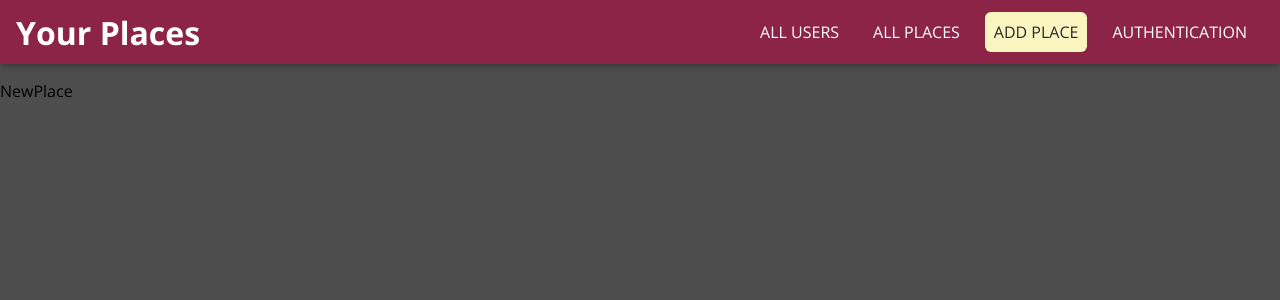
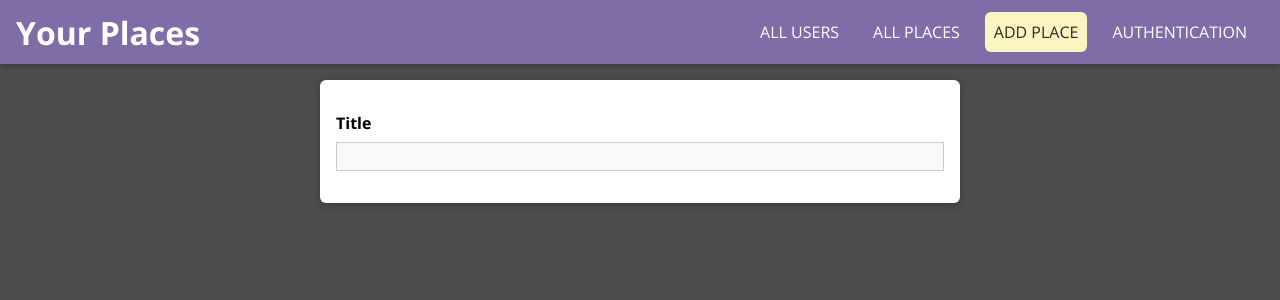
Before and after one commit to rezzankilic/travelGuide, a React (Create React App) app: page /places/new in a window 1280 px wide. Shown: the top 300 px of the page. Built offline with nearby package versions, Linux system fonts and the light colour scheme.

Commit message:
input validation

```diff
--- a/src/App.js
+++ b/src/App.js
@@ -5,6 +5,7 @@
 import NewPlace from './places/pages/NewPlace';
 import MainNavigation from './shared/MainNavigation';
 import UserPlaces from './places/pages/UserPlaces';
+import Map from './shared/Map';
 
 function App() {
   return (
@@ -17,6 +18,7 @@
           <Route path='/places/new' element={<NewPlace/>}/>
           <Route path='/redirect' element={<Navigate to='/' /> } />
           <Route path='/:id/places' element={<UserPlaces />} />
+          <Route path='/map' element={<Map /> } />
 
         </Routes>
       </main>
--- a/src/places/components/PlaceItem.js
+++ b/src/places/components/PlaceItem.js
@@ -4,6 +4,7 @@
 import Card from '../../shared/Card';
 import Button from '../../shared/components/Button';
 import Modal from '../../shared/Modal';
+import Map from '../../shared/Map';
 
 
 export default function PlaceItem(props) {
@@ -29,7 +30,7 @@
     >
 
         <div className='map-container'>
-            <h2> The Map </h2>
+            <Map />
         </div>
 
     </Modal>
--- /dev/null
+++ b/src/places/pages/NewPlace.css
@@ -0,0 +1,10 @@
+.place-form {
+    list-style: none;
+    margin: 0 auto;
+    padding: 1rem;
+    width: 90%;
+    max-width: 40rem;
+    box-shadow: 0 2px 8px rgba(0, 0, 0, 0.26);
+    border-radius: 6px;
+    background: white;
+  }
--- a/src/places/pages/NewPlace.js
+++ b/src/places/pages/NewPlace.js
@@ -1,7 +1,14 @@
 import React from 'react'
+
+
+import './NewPlace.css'
+import Input from '../../shared/components/Input'
+import {VALIDATOR_REQUIRE} from '../../shared/utils/validators'
 
 export default function NewPlace() {
   return (
-    <div>NewPlace</div>
+    <form className='place-form'>
+      <Input element="input" type="text" label="Title" validators={[VALIDATOR_REQUIRE()]} errorText="Please enter a valid title." />
+    </form>
   )
 }
--- a/src/shared/MainHeader.css
+++ b/src/shared/MainHeader.css
@@ -6,7 +6,7 @@
     position: fixed;
     top: 0;
     left: 0;
-    background: #8c2447;
+    background: #7e6da6;
     box-shadow: 0 2px 6px rgba(0, 0, 0, 0.26);
     padding: 0 1rem;
     z-index: 5;
--- /dev/null
+++ b/src/shared/Map.js
@@ -0,0 +1,16 @@
+import React from 'react'
+
+import './Map.css'
+
+export default function Map() {
+
+
+  return (
+    <div>
+            <div><iframe width="100%" height="335" frameBorder="0" scrolling="no" marginHeight="0" marginWidth="0"
+            src="https://maps.google.com/maps?width=100%25&amp;height=600&amp;hl=en&amp;q=20%20W%2034th%20St.,%20New%20York,%20NY%2010001+(Empire%20State%20Building)&amp;t=&amp;z=14&amp;ie=UTF8&amp;iwloc=B&amp;output=embed"
+            ><a href="https://www.maps.ie/distance-area-calculator.html">area maps</a></iframe></div>
+
+    </div>
+  )
+}
--- /dev/null
+++ b/src/shared/components/Input.css
@@ -0,0 +1,41 @@
+.form-control {
+    margin: 1rem 0;
+  }
+
+  .form-control label,
+  .form-control input,
+  .form-control textarea {
+    display: block;
+  }
+
+  .form-control label {
+    font-weight: bold;
+    margin-bottom: 0.5rem;
+  }
+
+  .form-control input,
+  .form-control textarea {
+    width: 100%;
+    font: inherit;
+    border: 1px solid #ccc;
+    background: #f8f8f8;
+    padding: 0.15rem 0.25rem;
+  }
+
+  .form-control input:focus,
+  .form-control textarea:focus {
+    outline: none;
+    background: #ebebeb;
+    border-color: #510077;
+  }
+
+  .form-control--invalid label,
+  .form-control--invalid p {
+    color: red;
+  }
+
+  .form-control--invalid input,
+  .form-control--invalid textarea {
+    border-color: red;
+    background: #ffd1d1;
+  }
--- /dev/null
+++ b/src/shared/components/Input.js
@@ -0,0 +1,68 @@
+import React, {useReducer} from 'react'
+
+import './Input.css'
+import  {validate} from '../utils/validators';
+
+
+
+const inputReducer = (state, action) => {
+    switch (action.type){
+        case "CHANGE":
+            return {
+                ...state,
+                value: action.val,
+                isValid: validate(action.val, action.validators),
+            };
+        case "TOUCH":
+            return{
+                ...state,
+                isTouched: true,
+            }
+        default:
+            return state;
+    }
+}
+
+export default function Input(props) {
+   const [inputState, dispatch] = useReducer(inputReducer, {value: '', isValid: false, isTouched:false});
+
+    const changeHandler = event => {
+        dispatch({type: 'CHANGE', val:event.target.value, validators: props.validators})
+
+    };
+
+
+
+    const touchHandler = () => {
+        dispatch({type: 'TOUCH', isValid:true})
+    }
+
+
+    const element = props.element === 'input' ? (
+        <input
+            id={props.id}
+            type={props.type}
+            placeholder={props.placeholder}
+            onChange={changeHandler}
+            onBlur={touchHandler}
+            value ={inputState.val} />
+        ) : (
+        <textarea
+            id={props.id}
+            rows={props.rows || 3}
+            onChange={changeHandler}
+            onBlur={touchHandler}
+            value={inputState.val}
+            />);
+
+
+
+
+  return (
+    <div className={`form-control ${!inputState.isValid && inputState.isTouched && 'form-control--invalid' }`} >
+    <label htmlFor={props.id}> {props.label} </label>
+        {element}
+        {!inputState.isValid && inputState.isTouched && <p>{props.errorText}</p>}
+    </div>
+  )
+}
--- /dev/null
+++ b/src/shared/utils/validators.js
@@ -0,0 +1,46 @@
+const VALIDATOR_TYPE_REQUIRE = 'REQUIRE';
+const VALIDATOR_TYPE_MINLENGTH = 'MINLENGTH';
+const VALIDATOR_TYPE_MAXLENGTH = 'MAXLENGTH';
+const VALIDATOR_TYPE_MIN = 'MIN';
+const VALIDATOR_TYPE_MAX = 'MAX';
+const VALIDATOR_TYPE_EMAIL = 'EMAIL';
+const VALIDATOR_TYPE_FILE = 'FILE';
+
+export const VALIDATOR_REQUIRE = () => ({ type: VALIDATOR_TYPE_REQUIRE });
+export const VALIDATOR_FILE = () => ({ type: VALIDATOR_TYPE_FILE });
+export const VALIDATOR_MINLENGTH = val => ({
+  type: VALIDATOR_TYPE_MINLENGTH,
+  val: val
+});
+export const VALIDATOR_MAXLENGTH = val => ({
+  type: VALIDATOR_TYPE_MAXLENGTH,
+  val: val
+});
+export const VALIDATOR_MIN = val => ({ type: VALIDATOR_TYPE_MIN, val: val });
+export const VALIDATOR_MAX = val => ({ type: VALIDATOR_TYPE_MAX, val: val });
+export const VALIDATOR_EMAIL = () => ({ type: VALIDATOR_TYPE_EMAIL });
+
+export const validate = (value, validators) => {
+  let isValid = true;
+  for (const validator of validators) {
+    if (validator.type === VALIDATOR_TYPE_REQUIRE) {
+      isValid = isValid && value.trim().length > 0;
+    }
+    if (validator.type === VALIDATOR_TYPE_MINLENGTH) {
+      isValid = isValid && value.trim().length >= validator.val;
+    }
+    if (validator.type === VALIDATOR_TYPE_MAXLENGTH) {
+      isValid = isValid && value.trim().length <= validator.val;
+    }
+    if (validator.type === VALIDATOR_TYPE_MIN) {
+      isValid = isValid && +value >= validator.val;
+    }
+    if (validator.type === VALIDATOR_TYPE_MAX) {
+      isValid = isValid && +value <= validator.val;
+    }
+    if (validator.type === VALIDATOR_TYPE_EMAIL) {
+      isValid = isValid && /^\S+@\S+\.\S+$/.test(value);
+    }
+  }
+  return isValid;
+};
--- a/src/user/components/UserItem.js
+++ b/src/user/components/UserItem.js
@@ -19,6 +19,9 @@
                     <h2> {props.name} </h2>
                     <h3> {props.placeCount} {props.placeCount === 1 ? 'Place' : 'Places'} </h3>
                 </div>
+
+
+
             </Link>
         </Card>
     </li>
--- a/src/user/pages/Users.js
+++ b/src/user/pages/Users.js
@@ -10,7 +10,13 @@
     "name": "ASHLEY",
     "image": Image1,
     "placeCount": 3,
-    }
+    },
+    {
+      "userId": "2",
+      "name": "Homes",
+      "image": Image1,
+      "placeCount": 4,
+      }
 ]
   return (
     <div><UserList items={USERS}/> </div>
```
Also changed, not shown: src/shared/Map.css (added).
